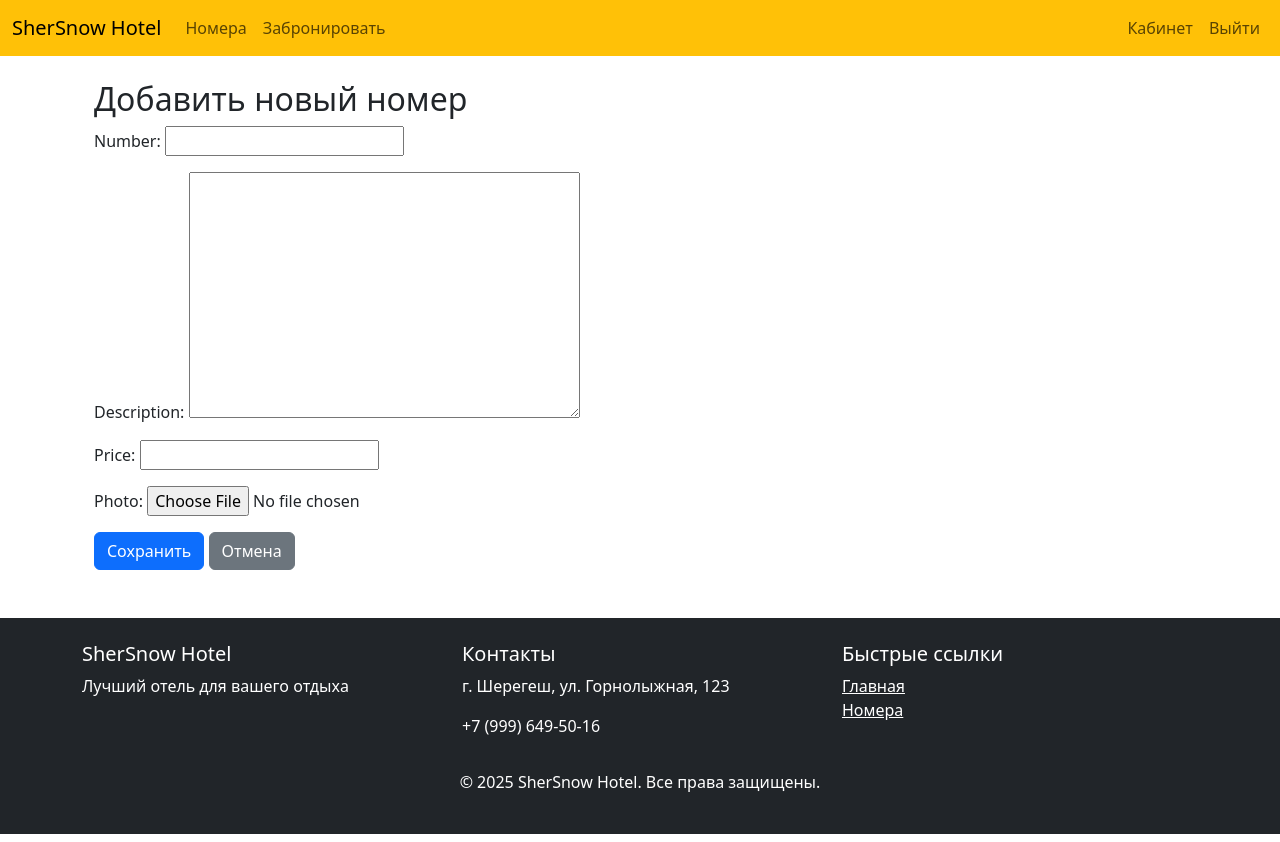
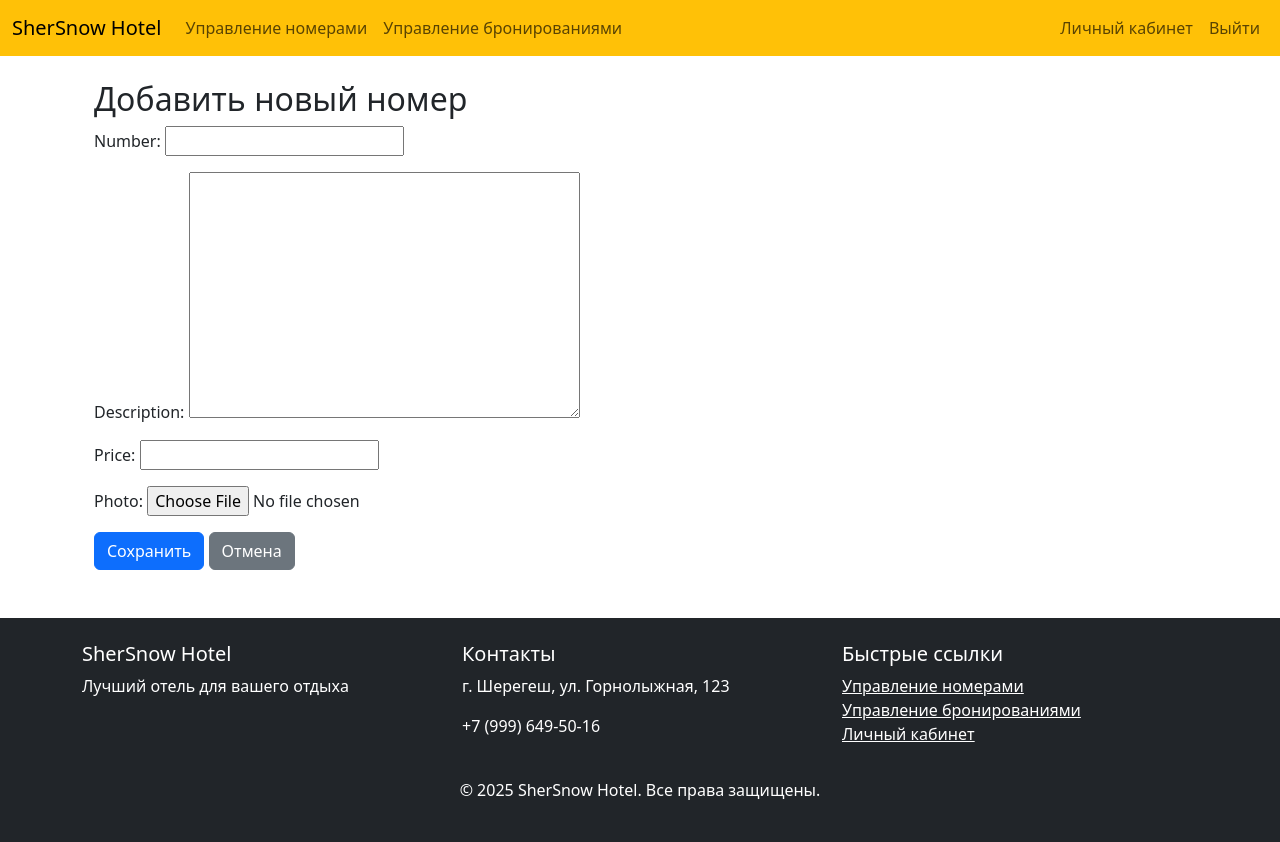
Before and after one commit to w790/website, a Django app: page /rooms/add/ in a window 1280 px wide. Run offline with Django 5.2, Linux system fonts and the light colour scheme; the visitor is signed in with stand-in values (Sample User, id 1).

Commit message:
fixed this bugs
Основные проблемы которые были в текущей реализации:

1. Нет разделения ролей в навигации:

• У администратора и обычного пользователя одинаковые пункты меню

• Нет доступа к функции управления для администратора

2. Не реализовано управление бронированиями:

• Нет ссылок для просмотра/подтверждения бронирований

• Нет разграничения доступа к этим функциям

3. Отсутствует административный раздел:

• Админ должен иметь доступ к управлению номерами

• Обычные пользователи не должны видеть эти функции

```diff
--- a/bookings/templates/base.html
+++ b/bookings/templates/base.html
@@ -35,21 +35,30 @@
 
         <div class="collapse navbar-collapse" id="navbarNav">
           <ul class="navbar-nav me-auto">
-            <!-- Показывать только авторизованным -->
+
+                <!-- Разделение по ролям -->
                 {% if user.is_authenticated %}
+                    {% if user.is_staff %}
+                        <!-- Меню администратора -->
                         <li class="nav-item">
-                <a class="nav-link" href="{% url 'room_list' %}">Номера</a>
+                            <a class="nav-link" href="{% url 'room_list' %}">Управление номерами</a>
                         </li>
                         <li class="nav-item">
-                <a class="nav-link" href="{% url 'create_booking' %}">Забронировать</a>
+                            <a class="nav-link" href="{% url 'booking_list' %}">Управление бронированиями</a>
                         </li>
+                    {% else %}
+                        <!-- Меню обычного пользователя -->
+                        <li class="nav-item">
+                            <a class="nav-link" href="{% url 'create_booking' %}">Забронировать номер</a>
+                        </li>
+                    {% endif %}
                 {% endif %}
             </ul>
 
             <ul class="navbar-nav">
                 {% if user.is_authenticated %}
                     <li class="nav-item">
-                <a class="nav-link" href="{% url 'user_dashboard' %}">Кабинет</a>
+                        <a class="nav-link" href="{% url 'user_dashboard' %}">Личный кабинет</a>
                     </li>
               <!-- Выход через POST-запрос -->
               <li class="nav-item">
@@ -100,11 +109,15 @@
                 <div class="col-md-4">
                     <h5>Быстрые ссылки</h5>
                     <ul class="list-unstyled">
-              <li><a href="{% url 'home' %}" class="text-white">Главная</a></li>
                         {% if user.is_authenticated %}
-                <li><a href="{% url 'room_list' %}" class="text-white">Номера</a></li>
+                            {% if user.is_staff %}
+                                <li><a href="{% url 'room_list' %}" class="text-white">Управление номерами</a></li>
+                                <li><a href="{% url 'booking_list' %}" class="text-white">Управление бронированиями</a></li>
                             {% else %}
-                <!-- Текстовые ссылки вместо кнопок -->
+                                <li><a href="{% url 'create_booking' %}" class="text-white">Бронирование</a></li>
+                            {% endif %}
+                            <li><a href="{% url 'user_dashboard' %}" class="text-white">Личный кабинет</a></li>
+                        {% else %}
                             <li><a href="{% url 'login' %}" class="text-white">Вход</a></li>
                             <li><a href="{% url 'register' %}" class="text-white">Регистрация</a></li>
                         {% endif %}
--- a/bookings/templates/bookings/room_list.html
+++ b/bookings/templates/bookings/room_list.html
@@ -1,4 +1,4 @@
-{% extends "bookings/base.html" %}
+{% extends "base.html" %}
 {% block title %}Отели | SherSnow{% endblock %}
 
 {% block content %}
--- a/bookings/views.py
+++ b/bookings/views.py
@@ -56,7 +56,7 @@ def room_list(request):
 @user_passes_test(admin_check)
 def add_room(request):
     if request.method == 'POST':
-        form = RoomForm(request.POST)
+        form = RoomForm(request.POST,request.FILES)
         if form.is_valid():
             form.save()
             return redirect('room_list')
@@ -82,7 +82,7 @@ def room_edit(request, pk):
         form = RoomForm(request.POST, request.FILES, instance=room)#instance=room — говорит Django: «Мы редактируем существующую комнату, а не создаём новую».
         if form.is_valid():
             form.save()
-            return redirect('bookings/room_list')
+            return redirect('room_list')
     else:
         form = RoomForm(instance=room)
     return render(request, 'bookings/room_form.html', {'form': form})
@@ -140,7 +140,7 @@ def confirm_booking(request, pk):
     booking = get_object_or_404(Booking, pk=pk)
     booking.status = "Подтверждено"
     booking.save()
-    return redirect("bookings/booking_list")#администратор после подтверждения бронирования всегда возвращается на свежую страницу списка бронирований, что может дать ему больше уверенности в актуальности данных.
+    return redirect("booking_list")#администратор после подтверждения бронирования всегда возвращается на свежую страницу списка бронирований, что может дать ему больше уверенности в актуальности данных.
 
 
 #admin представление для отмены бронирования
@@ -150,4 +150,4 @@ def cancel_booking(request, pk):
     booking = get_object_or_404(Booking, pk=pk)
     booking.status = "Отменено"
     booking.save()
-    return redirect("bookings/booking_list")
+    return redirect("booking_list")
```
Also changed, not shown: 1 other file. Lines whose indentation alone changed are shown as unchanged.
